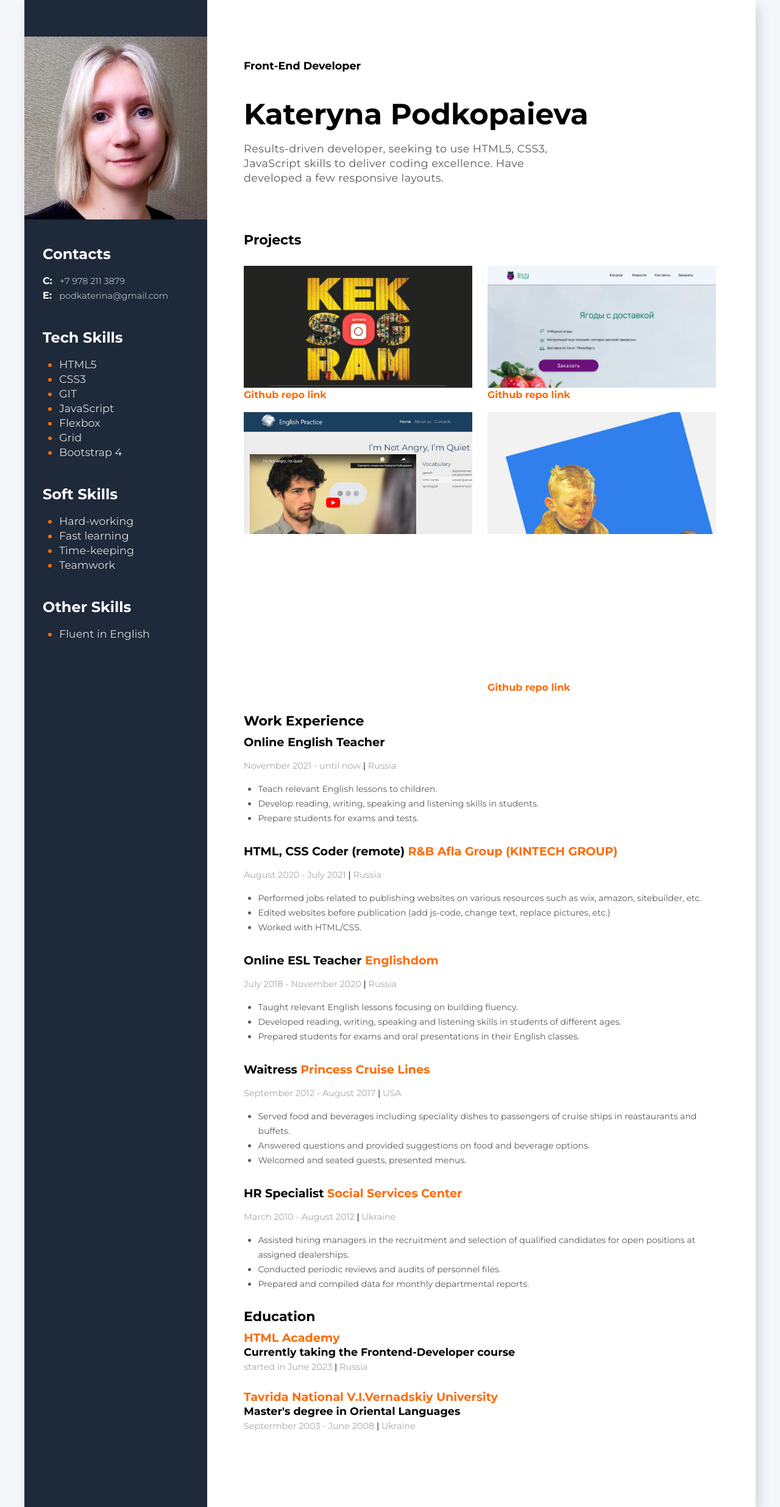
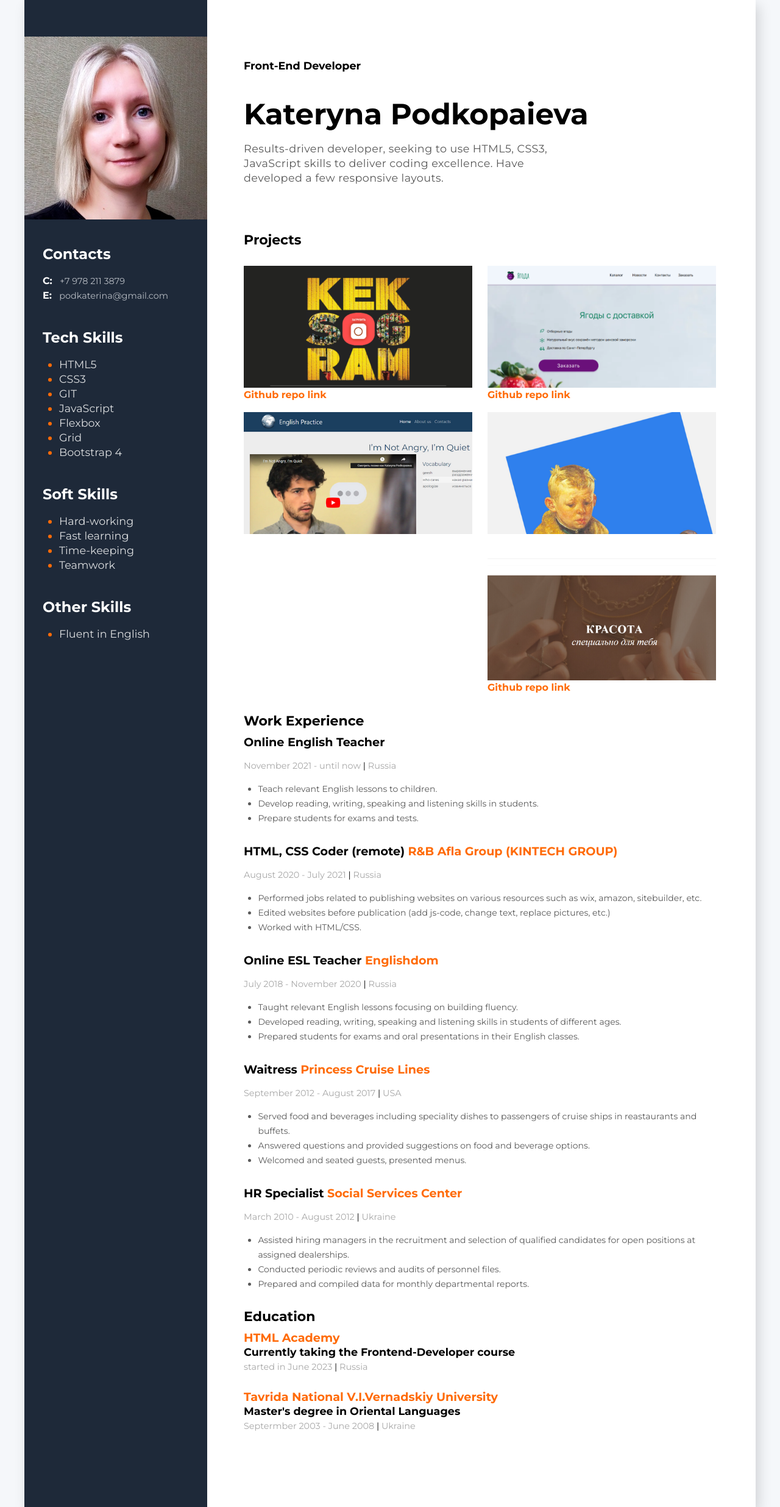
Before and after one commit to Kat-girl/resume, a PHP site: page / in a window 1280 px wide. Shown: the whole page at 61% size. Run offline with PHP 8.4, Linux system fonts and the light colour scheme; grey boxes are pictures that could not be loaded.

Commit message:
добавлена картинка для аккоррдеона

```diff
--- a/css/style.css
+++ b/css/style.css
@@ -153,6 +153,11 @@
   background-size: 100%;
   background-repeat: no-repeat;
 }
+.table__cell_accordion {
+  background-image: url(../img/accordion.png);
+  background-size: 100%;
+  background-repeat: no-repeat;
+}
 
 .table__github-link {
   font-weight: 700;
```
Also changed, not shown: img/accordion.png (added).
